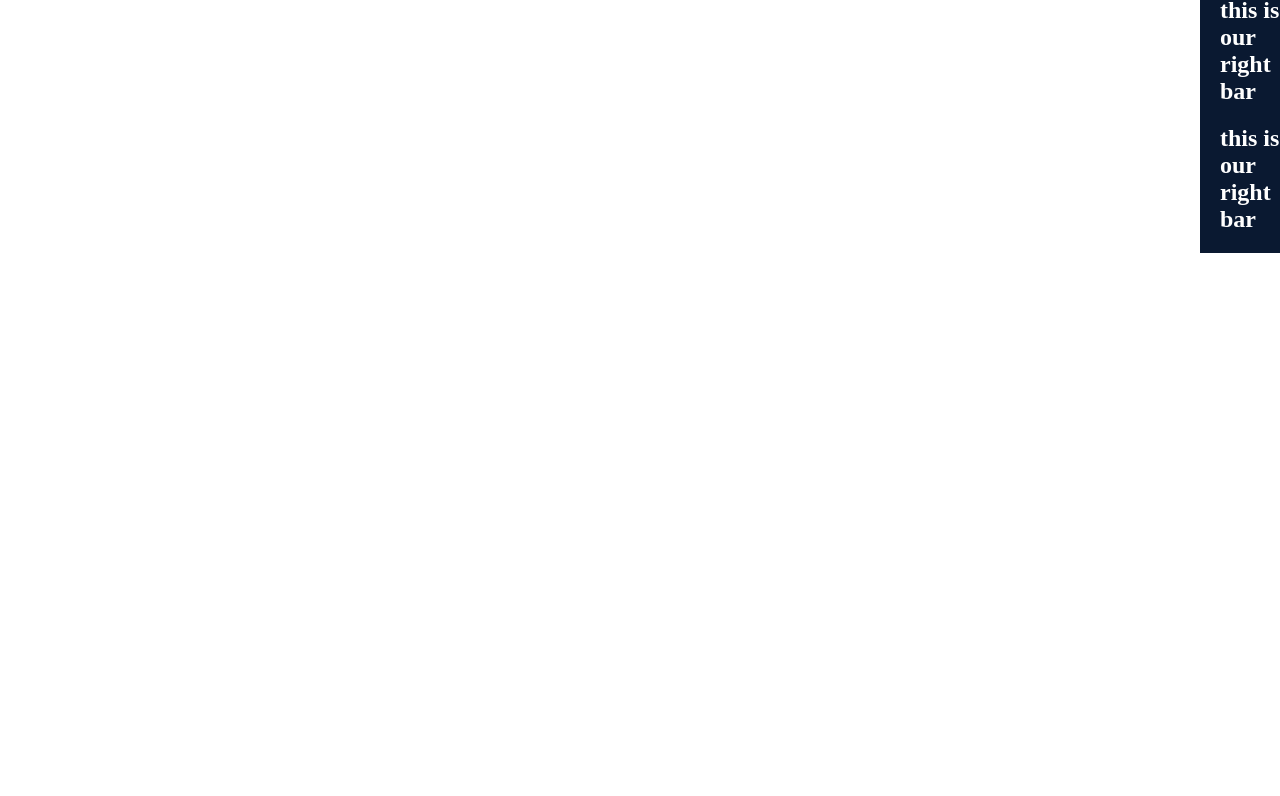
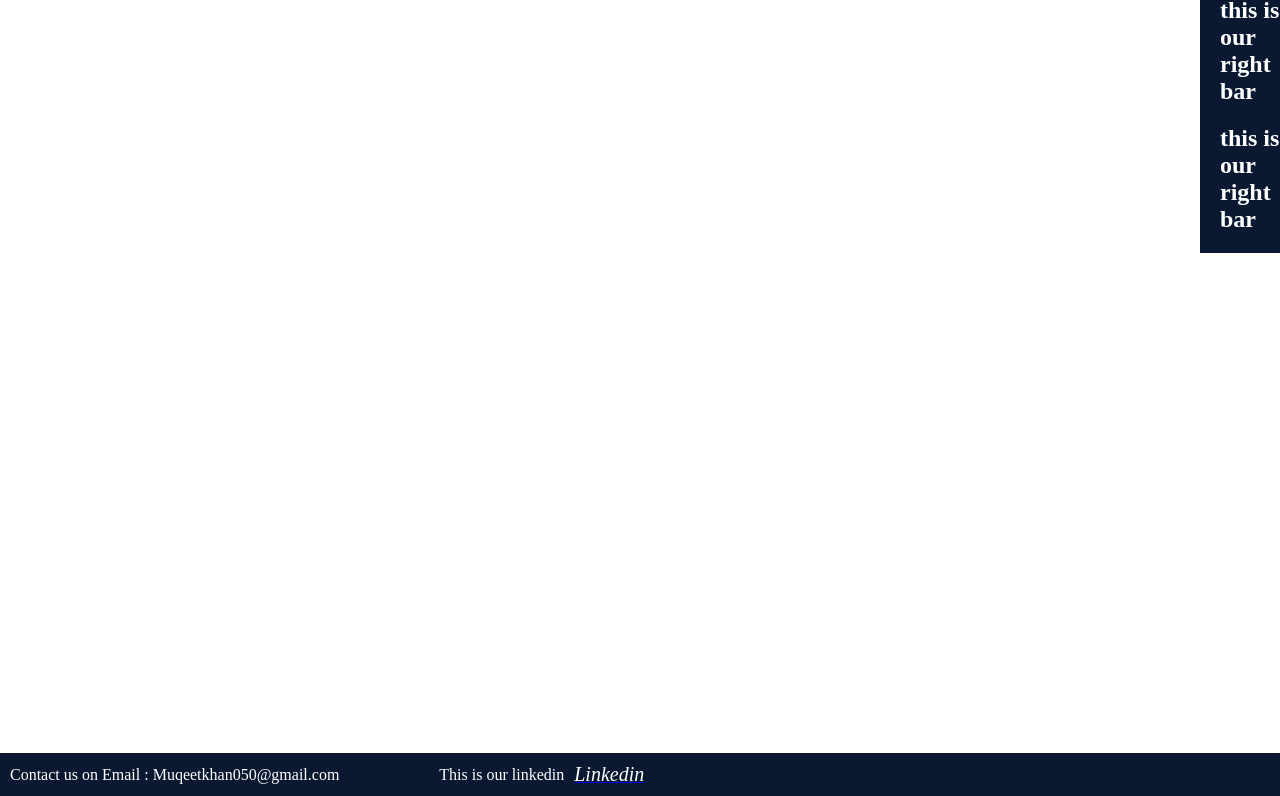
Before and after one commit to muqeetkhan050/Momentum, a React (Vite) app: page / in a window 1280 px wide. Shown: the part 712-1508 px from the top of the page. Before the commit the page ends 965 px from the top, so only its background shows below. Built offline with nearby package versions, Linux system fonts and the light colour scheme.

Commit message:
I made small footer

```diff
--- a/src/App.jsx
+++ b/src/App.jsx
@@ -6,6 +6,7 @@ import Header from './Header'
 import SideBar from './SideBar'
 import Post from './Post'
 import RightBar from './RightBar'
+import Footer from './Footer'
 
 function App() {
 
@@ -16,6 +17,7 @@ function App() {
     <SideBar/>
     <Post/>
     <RightBar/>
+    <Footer/>
 
 
 
--- /dev/null
+++ b/src/Footer.jsx
@@ -0,0 +1,28 @@
+import react from 'react';
+
+function Footer(){
+    return(
+        <div className='container'>
+            <div className='row' style={{display:'flex',flexDirection:'row',alignItems:'center',justifyContent:'left',backgroundColor:'#0A1931', color:'white', padding:'10px', marginTop:'500px'}}>
+
+
+              <span>
+                Contact us on Email : Muqeetkhan050@gmail.com
+              </span>
+
+
+                <span style={{marginLeft:'100px'}}>This is our linkedin</span>
+                <a href='https://www.linkedin.com/in/muhammadmuqeetkhan/' target='_blank' rel='noopener noreferrer'>
+                    <i className='fab fa-linkedin' style={{marginLeft:'10px', color:'white', fontSize:'20px'}}>Linkedin</i>
+                </a>
+
+
+
+            </div>
+
+
+        </div>
+    )
+}
+
+export default Footer;
```
